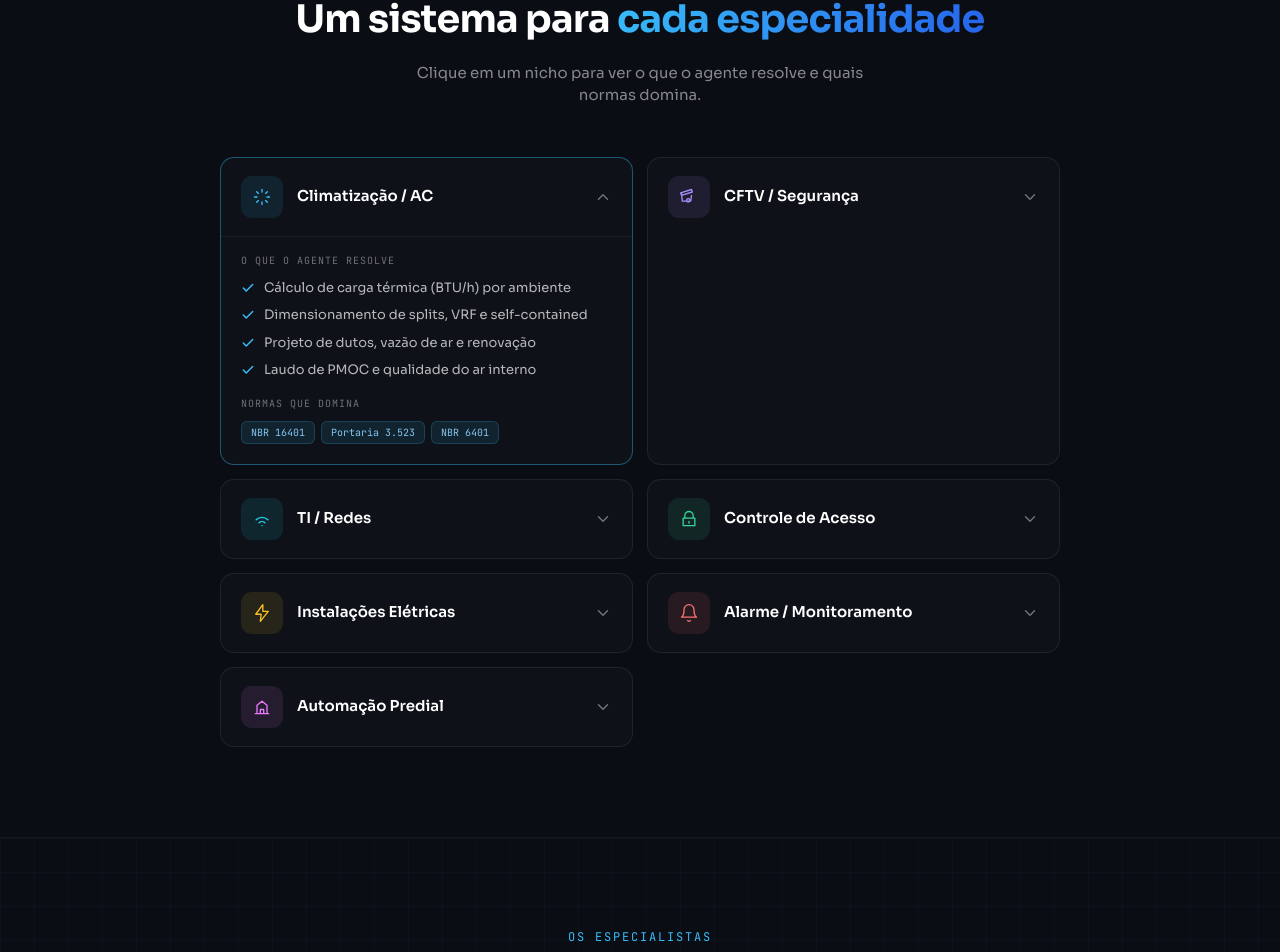
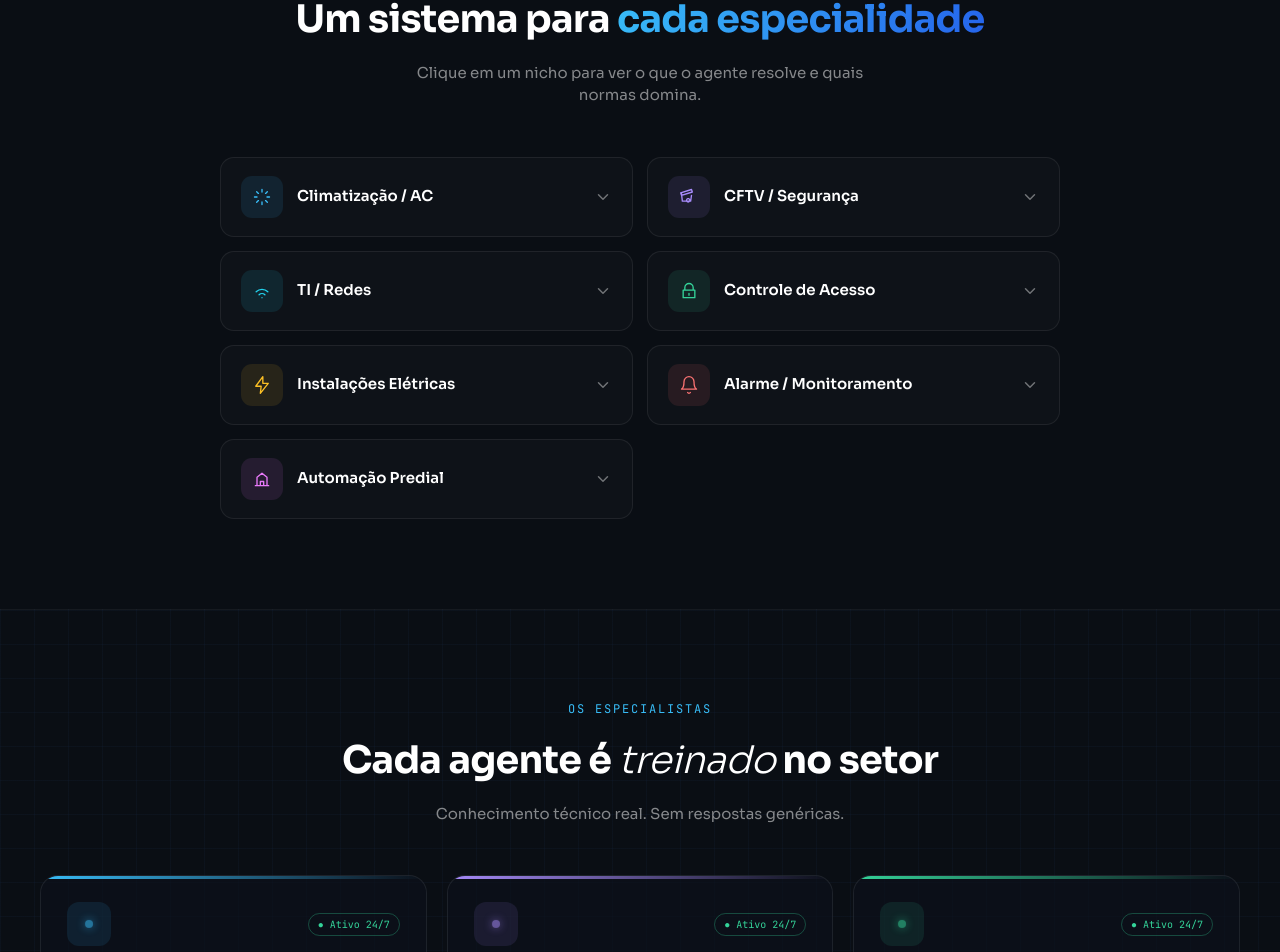
Before and after one commit to JIVANMUKTA3AM/Infrareport, a React (Vite) app in the folder frontend-react/: page / in a window 1280 px wide. Shown: the part 861-1813 px from the top of the page. Built offline with nearby package versions, Linux system fonts and the light colour scheme; no server answers.

Commit message:
fix: nichos começam todos fechados na LP InfraReport

```diff
--- a/frontend-react/src/pages/InfraReportLanding.tsx
+++ b/frontend-react/src/pages/InfraReportLanding.tsx
@@ -94,7 +94,7 @@ function Logo({ size = 38 }) {
 
 export default function InfraReportLanding({ onLogin, onRegister }) {
   const [scrolled, setScrolled] = useState(false);
-  const [openNiche, setOpenNiche] = useState(0);
+  const [openNiche, setOpenNiche] = useState(-1);
   const revealRefs = useRef([]);
 
   useEffect(() => {
```
